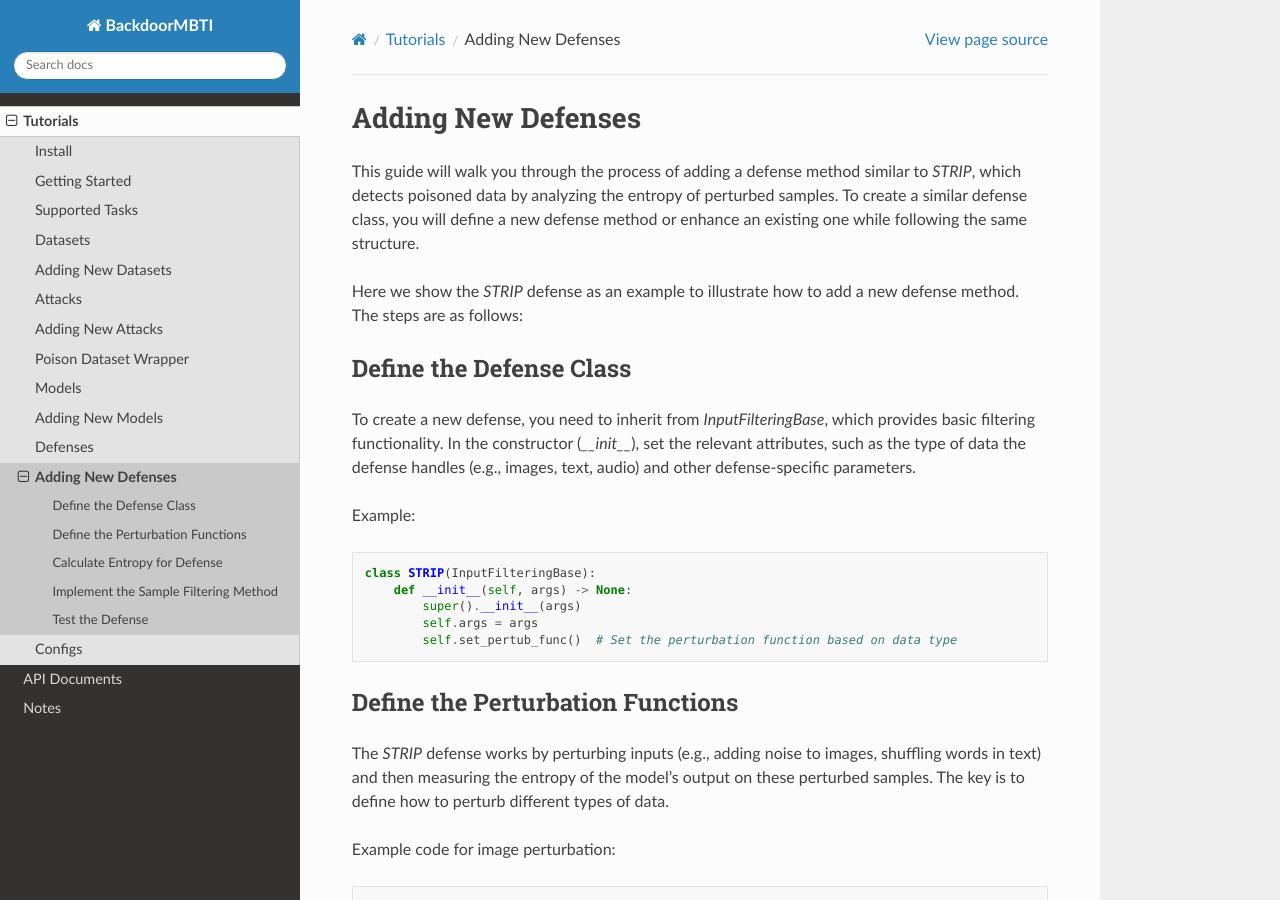
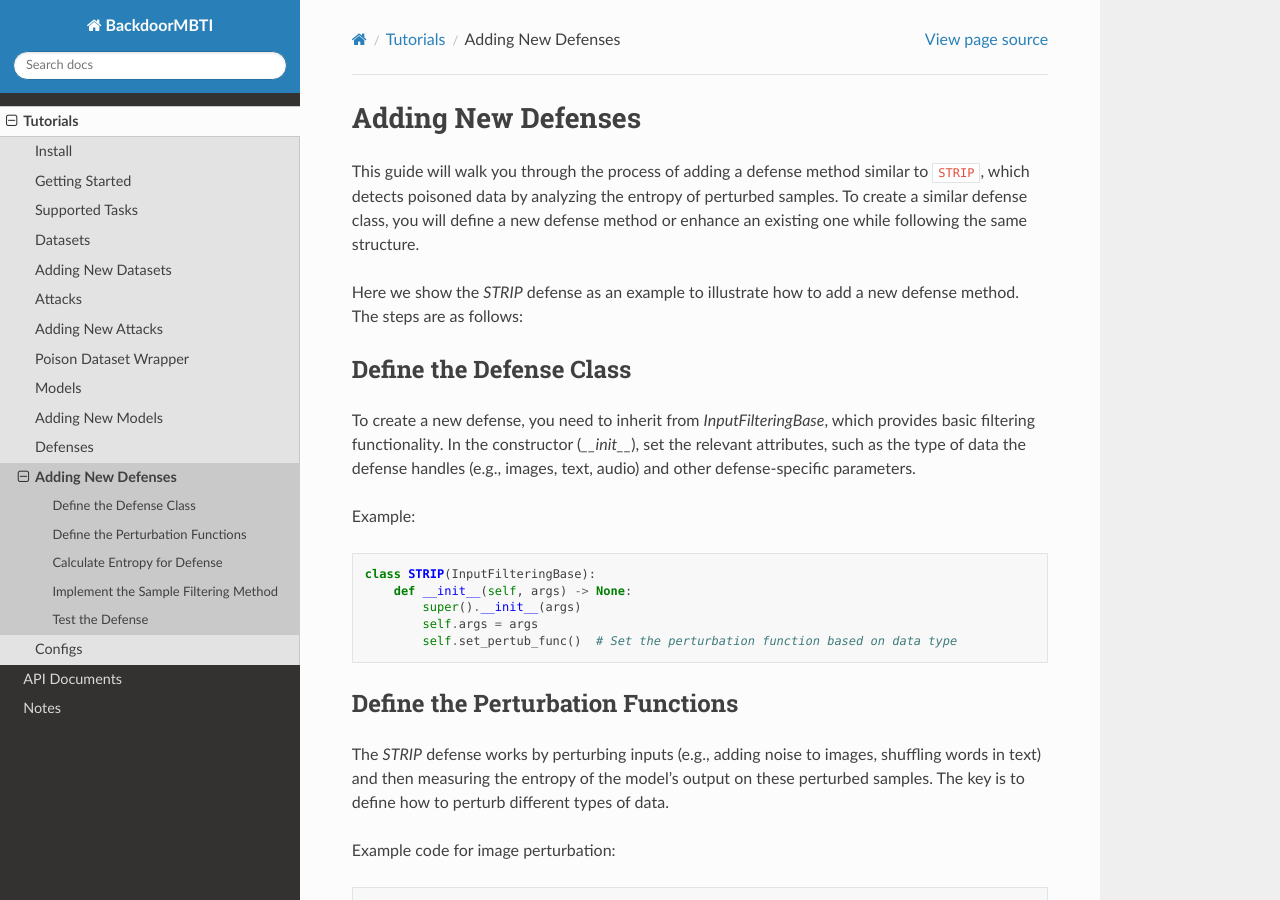
Before and after one commit to odymit/BackdoorMBTI-docs, a Sphinx documentation site: the page built from docs/source/tutorials/add_new_defenses.rst, in a window 1280 px wide and 900 px high. Built offline with Sphinx 7.4.7 and the Read the Docs theme 3.1.0, drawn with Linux system fonts in a browser that asks for light colours.

```diff
--- a/docs/source/tutorials/add_new_defenses.rst
+++ b/docs/source/tutorials/add_new_defenses.rst
@@ -1,7 +1,7 @@
 Adding New Defenses
 ===================
 
-This guide will walk you through the process of adding a defense method similar to `STRIP`, which detects poisoned data by analyzing the entropy of perturbed samples. To create a similar defense class, you will define a new defense method or enhance an existing one while following the same structure.
+This guide will walk you through the process of adding a defense method similar to ``STRIP``, which detects poisoned data by analyzing the entropy of perturbed samples. To create a similar defense class, you will define a new defense method or enhance an existing one while following the same structure.
 
 Here we show the `STRIP` defense as an example to illustrate how to add a new defense method. The steps are as follows:
 
```
